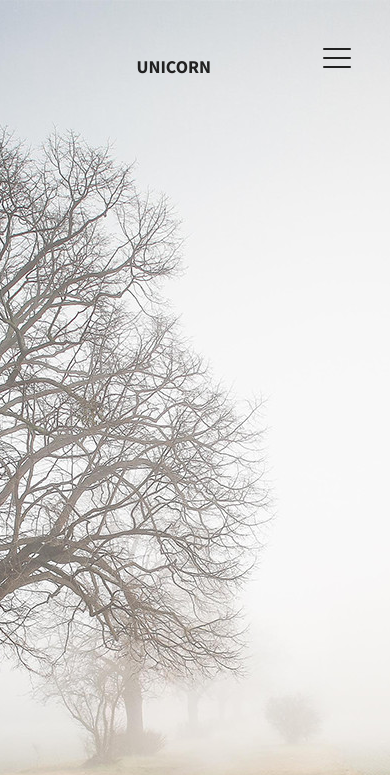
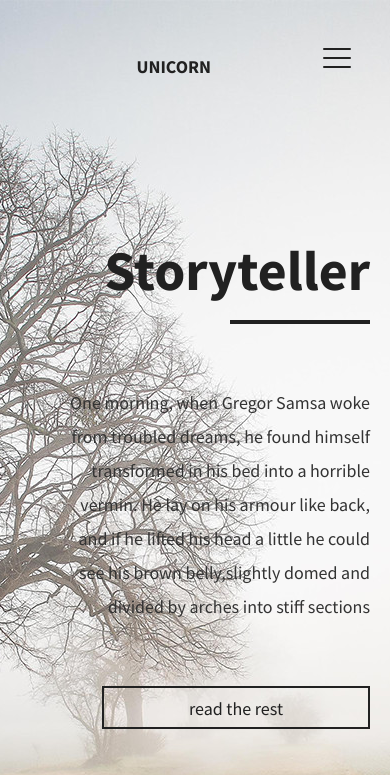
Before and after one commit to maniac23/Unicorn, a website: page src/index.html in a window 390 px wide. Shown: the top 775 px of the page. Drawn offline with nearby package versions, Linux system fonts and the light colour scheme; files that its build step writes are made by us from their sources; files whose address does not match are found by name.

Commit message:
finish main-header section

```diff
--- a/bower.json
+++ b/bower.json
@@ -17,7 +17,7 @@
   ],
   "dependencies": {
     "jquery": "~2.1.4",
-    "normalize-css": "~3.0.3"
+    "normalize-css": "~3.0.3",
+    "bootstrap": "^3.3.6"
   }
-
 }
--- a/src/index.html
+++ b/src/index.html
@@ -9,6 +9,7 @@
 	<meta http-equiv="X-UA-Compatible" content="IE=edge">
 	<meta name="viewport" content="width=device-width, initial-scale=1, maximum-scale=1">
 	<link rel="stylesheet" href="css/normalize.css">
+	<link rel="stylesheet" href="css/bootstrap-grid-3.3.2.min.css">
 	<link rel="stylesheet" href="css/fonts.min.css">
 	<link rel="stylesheet" href="css/main.min.css">
 	<link rel="stylesheet" href="https://maxcdn.bootstrapcdn.com/font-awesome/4.5.0/css/font-awesome.min.css"></head>
@@ -43,6 +44,11 @@
 				</nav>
 			</div>
 		</div>
+		<div class="main-header-content">
+						<h1>Storyteller</h1>
+						<p>One morning, when Gregor Samsa woke from troubled dreams, he found himself transformed in his bed into a horrible vermin. He lay on his armour like back, and if he lifted his head a little he could see his brown belly,slightly domed and divided by arches into stiff sections</p>
+						<a href="#" class="main-header-button">read the rest</a>
+		</div>
 	</header>
 
 	<script src="js/libs/jquery.min.js"></script>
--- a/src/style/main.scss
+++ b/src/style/main.scss
@@ -16,12 +16,15 @@ $medium: 1.6875rem;
 $small: 1.125rem;
 
 //dimensions
-body {
-	font-family: 'Source Sans Pro';
+html {
+	font-size: 16px;
 }
-
+body{
+	font-family: 'Source Sans Pro', sans-serif;
+}
 h1{
 	font-size: $large;
+	color: $main-font-color;
 }
 h2 {
 	font-size: $medium;
@@ -29,17 +32,21 @@ h2 {
 h3{
 	font-size: $small;
 }
-
+p{
+	font-size: $small;
+}
 .main-header{
 	background-image: url('../img/main-bg.jpg');
+	background-repeat: no-repeat;
 	background-position: center center;
+	background-size: cover;
 	min-height: 1000px;
+	padding: 50px 165px 0 165px;
 }
 .top-menu{
 	font-size: $small;
 	text-transform: uppercase;
 	color: $main-font-color;
-	padding: 50px 165px 0 165px;
 	min-height: 30px;
 	.top-menu-logo{
 		font-weight: 700;
@@ -64,14 +71,33 @@ h3{
 		li{
 			display: inline-block;
 			margin-right: 25px;
+			position: relative;
+			&:after{
+				transition: all 0.3s ease;
+			}
+
 			a{
 				text-decoration: none;
 				color: $main-font-color;
 				font-weight: bold;
+				transition: all 0.3s;
+				position: relative;
+			}
+			&:hover{
+				&:after{
+					content:'';
+					position:absolute;
+					width: 100%;
+					height: 0;
+					left:0;
+					bottom:0px; /*Change this to increase/decrease distance*/
+					border-bottom: 2px solid #000;
+				}
 			}
 		}
 	}
 }
+
 .top-menu-toggle-wrap{
 	display: none;
 	.top-menu-toggle{
@@ -128,8 +154,45 @@ h3{
 	visibility: visible;
 }
 
-
-
+.main-header-content{
+	text-align: right;
+	margin-top: 350px;
+	position: relative;
+	h1{
+		margin-bottom: 76px;
+		&:after{
+			content: "";
+			position: absolute;
+			width: 140px;
+			height: 4px;
+			right:0;
+			top:25%;
+			background-color: $main-font-color;
+		}
+	}
+	p{
+		text-align: right;
+		line-height: 1.889;
+		padding-left: 498px;
+		margin-bottom: 62px;
+	}
+}
+.main-header-button{
+	text-decoration: none;
+	display: inline-block;
+	width: 268px;
+	height: 43px;
+	color: $main-font-color;
+	font-size: $small;
+	text-align: center;
+	border: 2px solid $main-font-color;
+	padding: 8px 20px;
+	&:hover{
+		text-decoration: none;
+		color: $main-font-color;
+		font-weight: bold;
+	}
+}
 
 
 
--- a/src/style/media.scss
+++ b/src/style/media.scss
@@ -8,7 +8,15 @@
 
 /* Medium Devices, Desktops */
 @media only screen and (max-width : 992px){
-
+	.main-header{
+		padding: 50px 120px 0 120px;
+		.main-header-content{
+			margin-top: 200px;
+			p{
+				padding-left: 300px;
+			}
+		}
+	}
 }
 
 /* Small Devices, Tablets */
@@ -78,10 +86,38 @@
 			}
 		}
 	}
+	.main-header{
+		.main-header-content{
+			h1{
+				&:after{
+					top:20%;
+				}
+			}
+							p{
+					padding-left: 150px;
+				}
+		}
+	}
 }
 /* Extra Small Devices, Phones */
 @media only screen and (max-width : 480px){
 
+	.main-header{
+		padding: 50px 20px 0 20px;
+
+		.main-header-content{
+			margin-top: 150px;
+			h1{
+				font-size: 3.5rem;
+				&:after{
+					top:18%;
+				}
+			}
+			p{
+				padding-left: 50px;
+			}
+		}
+	}
 }
 /* Custom, iPhone Retina */
 @media only screen and (max-width : 320px){
```
Also changed, not shown: build/css/bootstrap-grid-3.3.2.min.css (added), build/css/main.min.css, build/css/media.min.css, build/index.html.
